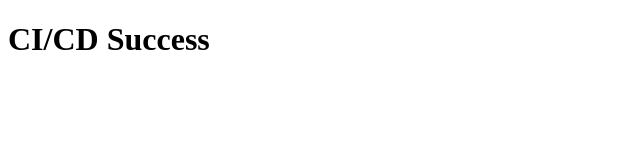
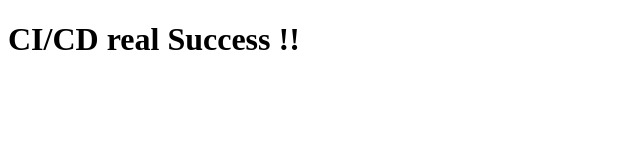
Before and after one commit to zox004/k8s_action_example, a website: page public/html/index.html in a window 1280 px wide. Shown: the whole page, without its empty margins (0-640 px from the left). Drawn offline with Linux system fonts and the light colour scheme.

Commit message:
Update index.html

```diff
--- a/public/html/index.html
+++ b/public/html/index.html
@@ -5,6 +5,6 @@
 <title>K8S Node Example</title>
 </head>
 <body>
-    <h1>CI/CD Success</h1>
+    <h1>CI/CD real Success !!</h1>
 </body>
 </html>
```
